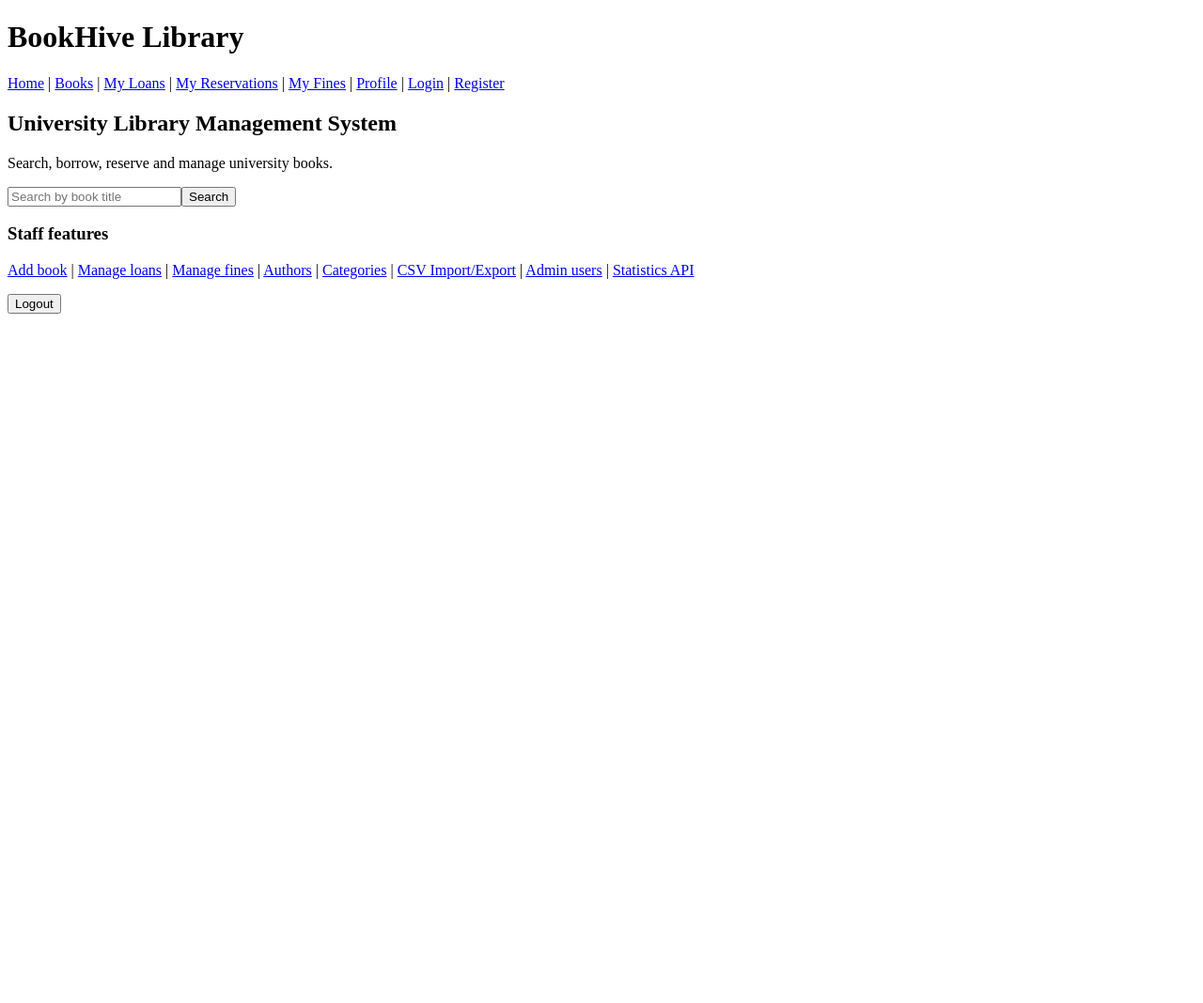
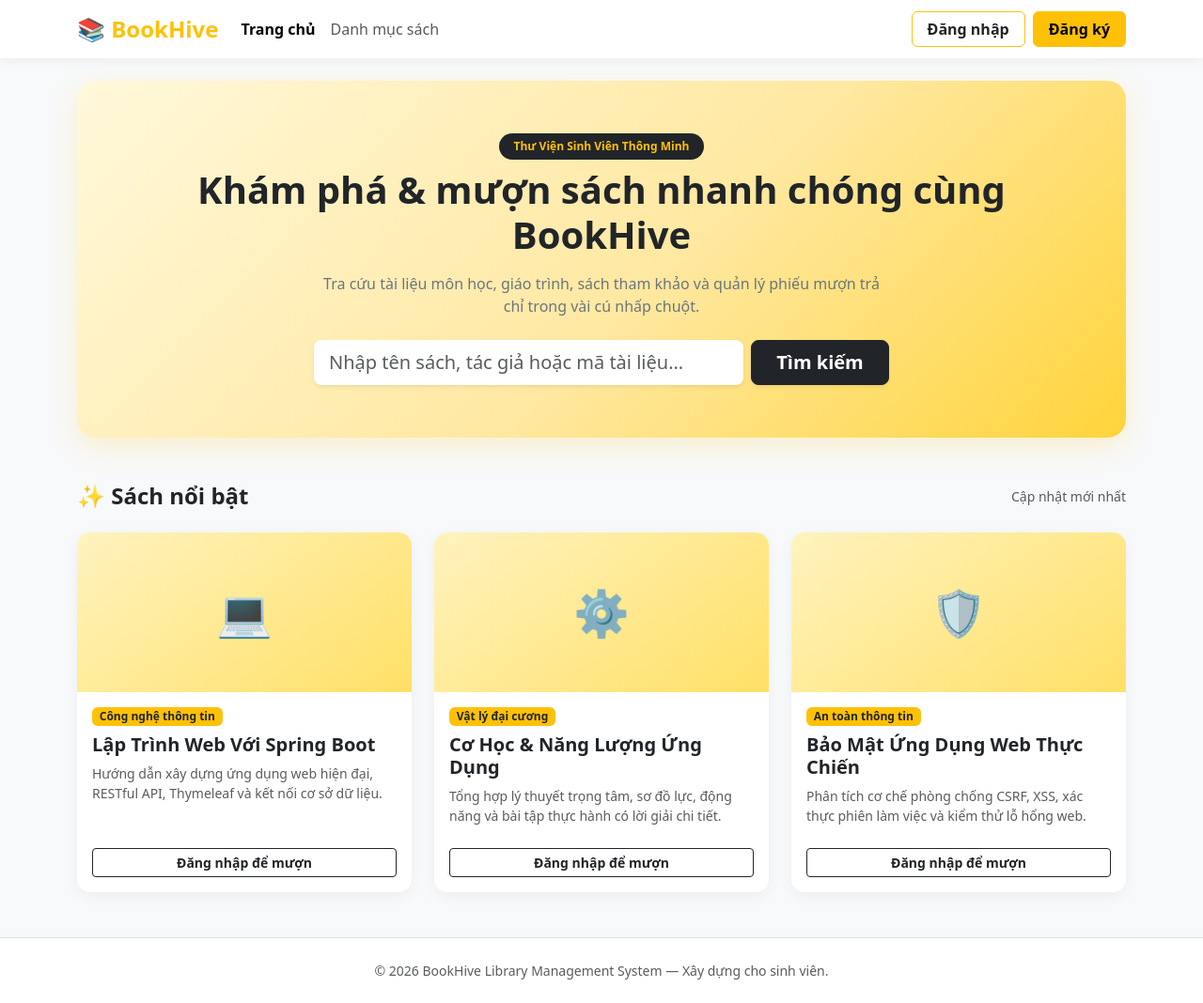
Before and after one commit to Billions-13/BookHive---Library-Management-System, a Spring Boot app: page / in a window 1280 px wide. Shown: the whole page at 94% size. Before the commit the page ends 334 px from the top, so only its background shows below. Run offline with Spring Boot 4, Linux system fonts and the light colour scheme; some of the project's set-up classes (security, data sources, template engines, error pages and the like) are left out, and stand-ins take their place.

Commit message:
move css to correct field

```diff
--- a/src/main/resources/application-dev.yml
+++ b/src/main/resources/application-dev.yml
@@ -3,7 +3,7 @@ spring:
     import: optional:file:./.env[.properties]
 
   datasource:
-    url: ${DB_URL:jdbc:mysql://localhost:3306/bookhive_db?useSSL=false&serverTimezone=Asia/Ho_Chi_Minh}
+    url: ${DB_URL:jdbc:mysql://localhost:3306/bookhive_db?useSSL=false&serverTimezone=Asia/Ho_Chi_Minh&allowPublicKeyRetrieval=true}
     username: ${DB_USERNAME:bookhive_app}
     password: ${DB_PASSWORD}
 
--- /dev/null
+++ b/src/main/resources/static/css/style.css
@@ -0,0 +1,125 @@
+:root {
+    --bh-primary: #ffc107;
+    --bh-primary-hover: #ffb300;
+    --bh-dark: #212529;
+}
+
+body {
+    font-family: system-ui, -apple-system, "Segoe UI", Roboto, "Helvetica Neue", Arial, sans-serif;
+    background-color: #f8f9fa;
+    color: var(--bh-dark);
+}
+
+.bh-navbar {
+    background-color: #ffffff;
+    box-shadow: 0 2px 12px rgba(0, 0, 0, 0.06);
+}
+
+.bh-hero {
+    background: linear-gradient(135deg, #fff8db 0%, #ffe8a1 55%, #ffd43b 100%);
+    border-radius: 20px;
+    padding: 3.5rem 2rem;
+    box-shadow: 0 10px 30px rgba(255, 193, 7, 0.18);
+}
+
+.bh-book-card {
+    border: none;
+    border-radius: 14px;
+    box-shadow: 0 4px 16px rgba(0, 0, 0, 0.05);
+    transition: transform 0.22s ease, box-shadow 0.22s ease;
+}
+
+.bh-book-card:hover {
+    transform: translateY(-5px);
+    box-shadow: 0 10px 24px rgba(0, 0, 0, 0.1);
+}
+
+.bh-book-cover {
+    height: 170px;
+    border-radius: 14px 14px 0 0;
+    display: flex;
+    align-items: center;
+    justify-content: center;
+    font-size: 3rem;
+    background: linear-gradient(145deg, #fff3bf, #ffe066);
+}
+
+.bh-auth-card {
+    width: 100%;
+    max-width: 430px;
+    border: none;
+    border-radius: 18px;
+    box-shadow: 0 12px 32px rgba(0, 0, 0, 0.08);
+    background-color: #ffffff;
+    z-index: 1000;
+}
+
+@keyframes blinkGlow {
+    0%, 100% {
+        opacity: 1;
+        transform: scale(1);
+        text-shadow: 0 0 12px #ffc107, 0 0 24px #ff9800;
+    }
+    50% {
+        opacity: 0.45;
+        transform: scale(1.06);
+        text-shadow: 0 0 4px #ffc107;
+    }
+}
+
+@keyframes spinSparkle {
+    0% {
+        transform: translate(-50%, -50%) rotate(0deg) scale(0.8);
+    }
+    50% {
+        transform: translate(-50%, -50%) rotate(180deg) scale(1.15);
+    }
+    100% {
+        transform: translate(-50%, -50%) rotate(360deg) scale(0.8);
+    }
+}
+
+@keyframes floatArrow {
+    0%, 100% {
+        transform: translateX(0);
+    }
+    50% {
+        transform: translateX(8px);
+    }
+}
+
+.blink-congrats {
+    animation: blinkGlow 1.1s infinite ease-in-out;
+}
+
+.sparkle-sky-overlay {
+    position: fixed;
+    inset: 0;
+    pointer-events: none;
+    overflow: hidden;
+    z-index: 999;
+    background: radial-gradient(circle at center, rgba(255, 193, 7, 0.14), rgba(0, 0, 0, 0.25));
+}
+
+.sparkle-spinner {
+    position: absolute;
+    top: 50%;
+    left: 50%;
+    width: 100vmax;
+    height: 100vmax;
+    animation: spinSparkle 7s linear infinite;
+    display: flex;
+    align-items: center;
+    justify-content: center;
+    font-size: 2rem;
+    letter-spacing: 2.2rem;
+    text-align: center;
+    line-height: 4.5rem;
+    color: #ffe066;
+    text-shadow: 0 0 10px #ffd43b, 0 0 22px #fab005;
+}
+
+.arrow-home {
+    display: inline-block;
+    animation: floatArrow 0.9s infinite ease-in-out;
+}
--- a/src/main/resources/templates/index.html
+++ b/src/main/resources/templates/index.html
@@ -1,20 +1,109 @@
 <!DOCTYPE html>
-<html lang="en" xmlns:th="http://www.thymeleaf.org"><head><meta charset="UTF-8"><title>BookHive</title></head><body>
-<header><h1>BookHive Library</h1><nav>
-<a th:href="@{/}">Home</a> | <a th:href="@{/books}">Books</a> |
-<a th:href="@{/my/loans}">My Loans</a> | <a th:href="@{/my/reservations}">My Reservations</a> |
-<a th:href="@{/my/fines}">My Fines</a> | <a th:href="@{/my/profile}">Profile</a> |
-<a th:href="@{/login}">Login</a> | <a th:href="@{/register}">Register</a>
-</nav></header><main><h2>University Library Management System</h2>
-<p>Search, borrow, reserve and manage university books.</p>
-<form th:action="@{/books}" method="get"><input name="title" placeholder="Search by book title"><button>Search</button></form>
-<h3>Staff features</h3><p><a th:href="@{/librarian/books/new}">Add book</a> |
-<a th:href="@{/librarian/loans}">Manage loans</a> |
-<a th:href="@{/librarian/fines}">Manage fines</a> |
-<a th:href="@{/librarian/authors}">Authors</a> |
-<a th:href="@{/librarian/categories}">Categories</a> |
-<a th:href="@{/librarian/catalog/csv}">CSV Import/Export</a> |
-<a th:href="@{/admin/users}">Admin users</a> |
-<a th:href="@{/api/stats}">Statistics API</a></p>
-<form th:action="@{/logout}" method="post"><button>Logout</button></form>
-</main></body></html>
+<html lang="vi" xmlns:th="http://www.thymeleaf.org">
+<head>
+    <meta charset="UTF-8">
+    <meta name="viewport" content="width=device-width, initial-scale=1.0">
+    <title>Trang Chủ - BookHive</title>
+    <link href="https://cdn.jsdelivr.net/npm/bootstrap@5.3.0/dist/css/bootstrap.min.css" rel="stylesheet">
+    <link th:href="@{/css/style.css}" href="/css/style.css" rel="stylesheet">
+</head>
+<body>
+    <nav class="navbar navbar-expand-lg bh-navbar sticky-top">
+        <div class="container">
+            <a class="navbar-brand fw-bold text-warning fs-4" th:href="@{/}" href="index.html">📚 BookHive</a>
+            <button class="navbar-toggler" type="button" data-bs-toggle="collapse" data-bs-target="#bhNav">
+                <span class="navbar-toggler-icon"></span>
+            </button>
+            <div class="collapse navbar-collapse" id="bhNav">
+                <ul class="navbar-nav me-auto mb-2 mb-lg-0">
+                    <li class="nav-item">
+                        <a class="nav-link active fw-semibold" th:href="@{/}" href="index.html">Trang chủ</a>
+                    </li>
+                    <li class="nav-item">
+                        <a class="nav-link" th:href="@{/books}" href="/books">Danh mục sách</a>
+                    </li>
+                </ul>
+                <div class="d-flex gap-2">
+                    <a th:href="@{/login}" href="login.html" class="btn btn-outline-warning text-dark fw-semibold px-3">Đăng nhập</a>
+                    <a th:href="@{/register}" href="register.html" class="btn btn-warning fw-bold px-3">Đăng ký</a>
+                </div>
+            </div>
+        </div>
+    </nav>
+
+    <main class="container my-4">
+        <section class="bh-hero text-center mb-5">
+            <span class="badge bg-dark text-warning mb-2 px-3 py-2 rounded-pill">Thư Viện Sinh Viên Thông Minh</span>
+            <h1 class="fw-bold display-6 mb-3">Khám phá & mượn sách nhanh chóng cùng BookHive</h1>
+            <p class="text-secondary mx-auto mb-4" style="max-width: 600px;">
+                Tra cứu tài liệu môn học, giáo trình, sách tham khảo và quản lý phiếu mượn trả chỉ trong vài cú nhấp chuột.
+            </p>
+            <form class="row g-2 justify-content-center mx-auto" style="max-width: 620px;" th:action="@{/books}" action="/books/search" method="GET">
+                <div class="col-sm-9">
+                    <input type="text" name="title" class="form-control form-control-lg border-0 shadow-sm" placeholder="Nhập tên sách, tác giả hoặc mã tài liệu...">
+                </div>
+                <div class="col-sm-3 d-grid">
+                    <button type="submit" class="btn btn-dark btn-lg fw-bold shadow-sm">Tìm kiếm</button>
+                </div>
+            </form>
+        </section>
+
+        <section id="featured-books" class="mb-5">
+            <div class="d-flex justify-content-between align-items-center mb-4">
+                <h2 class="h4 fw-bold mb-0">✨ Sách nổi bật</h2>
+                <span class="text-muted small">Cập nhật mới nhất</span>
+            </div>
+
+            <div class="row g-4">
+                <div class="col-md-4">
+                    <div class="card bh-book-card h-100">
+                        <div class="bh-book-cover">💻</div>
+                        <div class="card-body d-flex flex-column">
+                            <span class="badge bg-warning text-dark align-self-start mb-2">Công nghệ thông tin</span>
+                            <h5 class="card-title fw-bold">Lập Trình Web Với Spring Boot</h5>
+                            <p class="card-text text-muted small flex-grow-1">
+                                Hướng dẫn xây dựng ứng dụng web hiện đại, RESTful API, Thymeleaf và kết nối cơ sở dữ liệu.
+                            </p>
+                            <a th:href="@{/login}" href="login.html" class="btn btn-outline-dark btn-sm fw-semibold mt-2">Đăng nhập để mượn</a>
+                        </div>
+                    </div>
+                </div>
+
+                <div class="col-md-4">
+                    <div class="card bh-book-card h-100">
+                        <div class="bh-book-cover">⚙️</div>
+                        <div class="card-body d-flex flex-column">
+                            <span class="badge bg-warning text-dark align-self-start mb-2">Vật lý đại cương</span>
+                            <h5 class="card-title fw-bold">Cơ Học & Năng Lượng Ứng Dụng</h5>
+                            <p class="card-text text-muted small flex-grow-1">
+                                Tổng hợp lý thuyết trọng tâm, sơ đồ lực, động năng và bài tập thực hành có lời giải chi tiết.
+                            </p>
+                            <a th:href="@{/login}" href="login.html" class="btn btn-outline-dark btn-sm fw-semibold mt-2">Đăng nhập để mượn</a>
+                        </div>
+                    </div>
+                </div>
+
+                <div class="col-md-4">
+                    <div class="card bh-book-card h-100">
+                        <div class="bh-book-cover">🛡️</div>
+                        <div class="card-body d-flex flex-column">
+                            <span class="badge bg-warning text-dark align-self-start mb-2">An toàn thông tin</span>
+                            <h5 class="card-title fw-bold">Bảo Mật Ứng Dụng Web Thực Chiến</h5>
+                            <p class="card-text text-muted small flex-grow-1">
+                                Phân tích cơ chế phòng chống CSRF, XSS, xác thực phiên làm việc và kiểm thử lỗ hổng web.
+                            </p>
+                            <a th:href="@{/login}" href="login.html" class="btn btn-outline-dark btn-sm fw-semibold mt-2">Đăng nhập để mượn</a>
+                        </div>
+                    </div>
+                </div>
+            </div>
+        </section>
+    </main>
+
+    <footer class="bg-white border-top py-4 text-center text-muted small">
+        <div class="container">© 2026 BookHive Library Management System — Xây dựng cho sinh viên.</div>
+    </footer>
+
+    <script src="https://cdn.jsdelivr.net/npm/bootstrap@5.3.0/dist/js/bootstrap.bundle.min.js"></script>
+</body>
+</html>
```
Also changed, not shown: src/main/resources/templates/index-odd.html (added, +20 -0 lines).
